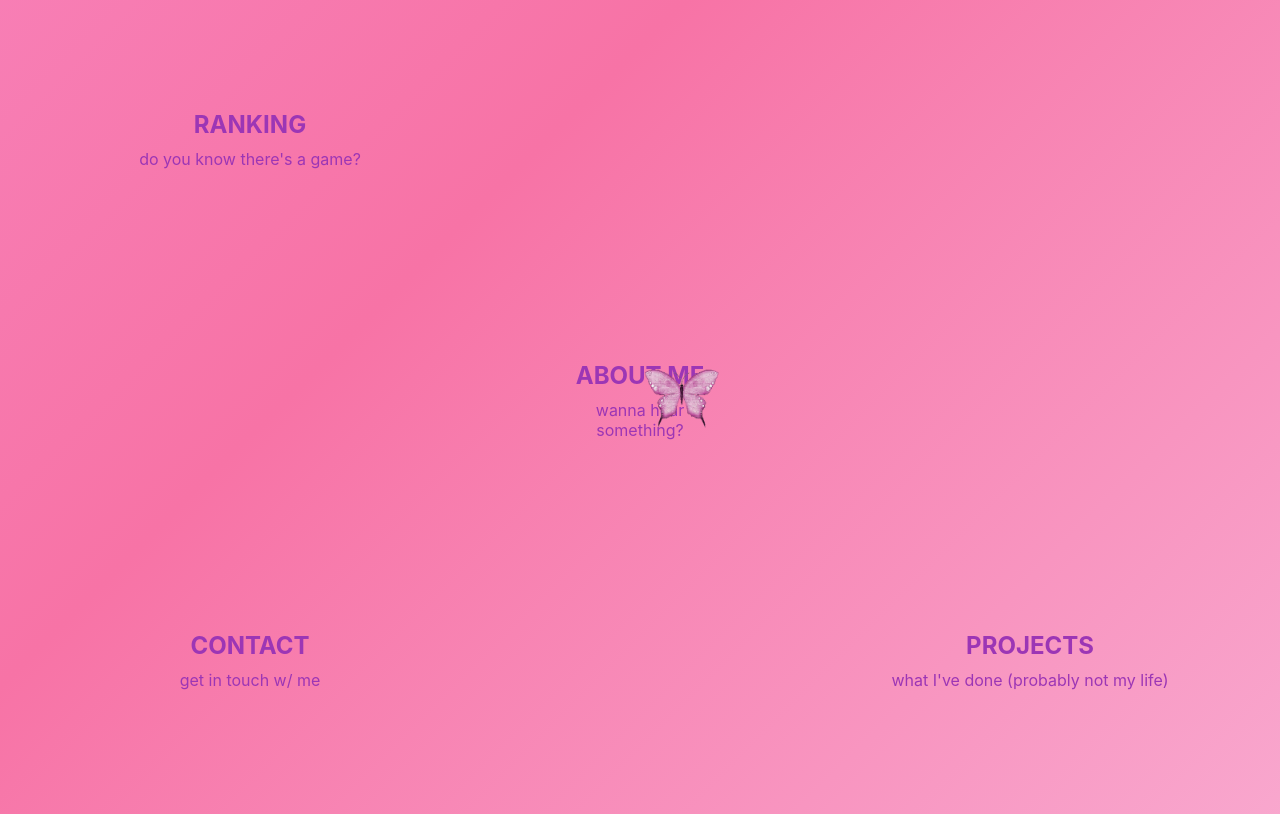
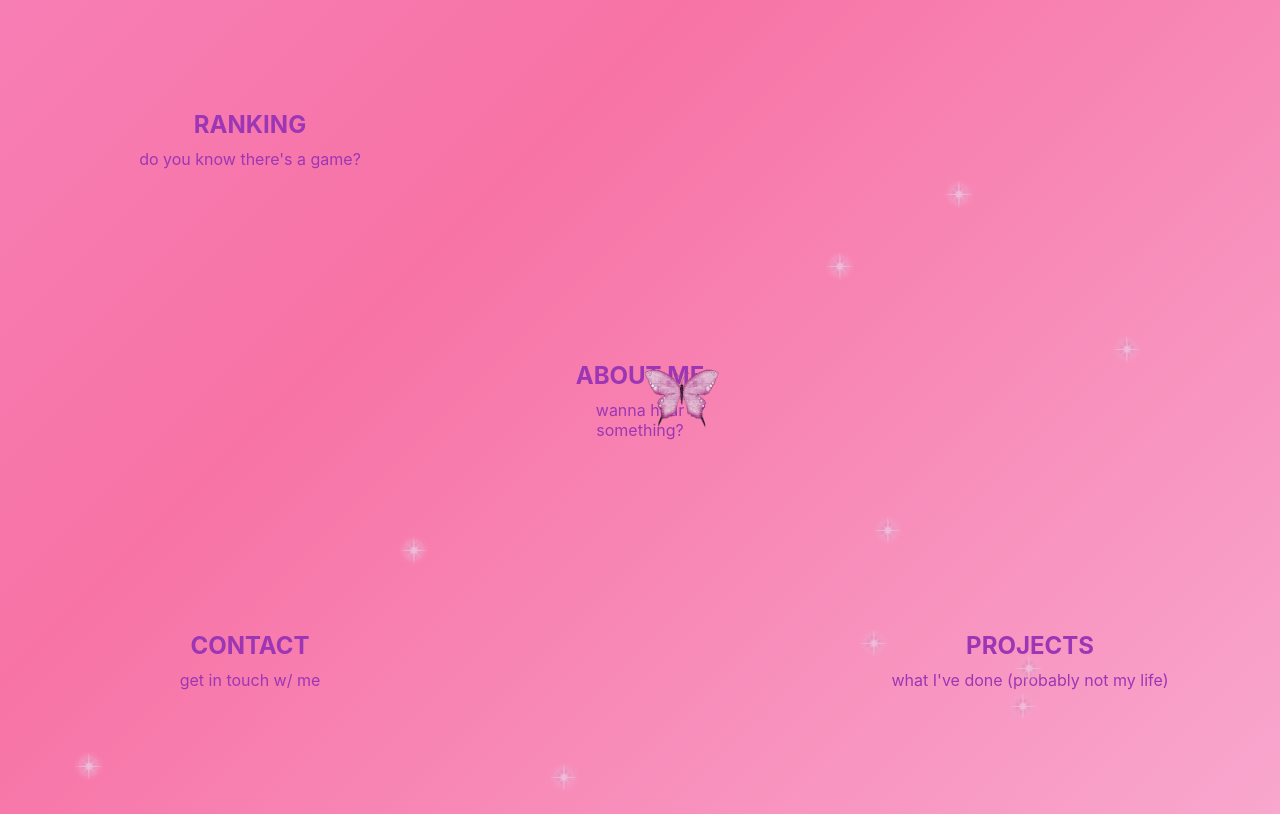
Before and after one commit to sankatjm0/portfolio, a React (Create React App) app in the folder frontend/: page / in a window 1280 px wide. Built offline with nearby package versions, Linux system fonts and the light colour scheme.

Commit message:
restart from butterfly and randomobjects

```diff
--- a/frontend/src/App.js
+++ b/frontend/src/App.js
@@ -1,5 +1,4 @@
 import React, { useEffect, useState, useRef } from 'react';
-import { Routes, Route, Link } from 'react-router-dom';
 import './App.css';
 import gifImg from './butterfly.gif';
 import RandomObject from './component/RandomObject.js';
@@ -14,83 +13,82 @@ function App() {
   const butterflySize = 80;
   const objectSize = 30;
 
-  // const createRandomObject = () => {
-  //   const x = Math.random() * (window.innerWidth - objectSize);
-  //   const y = Math.random() * (window.innerHeight - objectSize);
-  //   return { id: Math.random(), x, y };
-  // };
+  const createRandomObject = () => {
+    const x = Math.random() * (window.innerWidth - objectSize);
+    const y = Math.random() * (window.innerHeight - objectSize);
+    return { id: Math.random(), x, y };
+  };
 
-  // const refillObjects = (currentObjects) => {
-  //   const newObjects = [...currentObjects];
-  //   while (newObjects.length < 10) {
-  //     newObjects.push(createRandomObject());
-  //   }
-  //   return newObjects;
-  // };
+  const refillObjects = (currentObjects) => {
+    const newObjects = [...currentObjects];
+    while (newObjects.length < 10) {
+      newObjects.push(createRandomObject());
+    }
+    return newObjects;
+  };
 
-  // useEffect(() => {
-  //   const initialObjects = Array.from({ length: 10 }, createRandomObject);
-  //   setObjects(initialObjects);
-  // }, []);
+  useEffect(() => {
+    const initialObjects = Array.from({ length: 10 }, createRandomObject);
+    setObjects(initialObjects);
+  }, []);
 
-  // // Update butterfly position smoothly and check collisions
-  // useEffect(() => {
-  //   let animationFrameId;
+  // Update butterfly position smoothly and check collisions
+  useEffect(() => {
+    let animationFrameId;
 
-  //   const moveButterfly = () => {
-  //     setButterflyPos((prev) => {
-  //       const dx = targetPos.x - prev.x;
-  //       const dy = targetPos.y - prev.y;
-  //       const speed = 0.95; // Increased speed to make butterfly stay very close to cursor
-  //       const newX = prev.x + dx * speed;
-  //       const newY = prev.y + dy * speed;
+    const moveButterfly = () => {
+      setButterflyPos((prev) => {
+        const dx = targetPos.x - prev.x;
+        const dy = targetPos.y - prev.y;
+        const speed = 0.95;
+        const newX = prev.x + dx * speed;
+        const newY = prev.y + dy * speed;
 
-  //       // Check collision using butterfly's position (not cursor)
-  //       setObjects((prevObjects) => {
-  //         const remaining = prevObjects.filter((obj) => {
-  //           const isColliding =
-  //             newX < obj.x + objectSize &&
-  //             newX + butterflySize > obj.x &&
-  //             newY < obj.y + objectSize &&
-  //             newY + butterflySize > obj.y;
-  //           return !isColliding;
-  //         });
-  //         return refillObjects(remaining);
-  //       });
+        setObjects((prevObjects) => {
+          const remaining = prevObjects.filter((obj) => {
+            const isColliding =
+              newX < obj.x + objectSize &&
+              newX + butterflySize > obj.x &&
+              newY < obj.y + objectSize &&
+              newY + butterflySize > obj.y;
+            return !isColliding;
+          });
+          return refillObjects(remaining);
+        });
 
-  //       return { x: newX, y: newY };
-  //     });
+        return { x: newX, y: newY };
+      });
 
-  //     animationFrameId = requestAnimationFrame(moveButterfly);
-  //   };
+      animationFrameId = requestAnimationFrame(moveButterfly);
+    };
 
-  //   moveButterfly();
+    moveButterfly();
 
-  //   return () => cancelAnimationFrame(animationFrameId);
-  // }, [targetPos]);
+    return () => cancelAnimationFrame(animationFrameId);
+  }, [targetPos]);
 
-  // const handleMouseMove = (e) => {
-  //   const newX = e.clientX;
-  //   const newY = e.clientY;
-  //   const dx = newX - lastX.current;
+  const handleMouseMove = (e) => {
+    const newX = e.clientX;
+    const newY = e.clientY;
+    const dx = newX - lastX.current;
 
-  //   if (Math.abs(dx) > 10) {
-  //     setAngle(dx > 0 ? 30 : -30);
-  //     clearTimeout(timeoutRef.current);
-  //     timeoutRef.current = setTimeout(() => setAngle(0), 300);
-  //     lastX.current = newX;
-  //   }
+    if (Math.abs(dx) > 10) {
+      setAngle(dx > 0 ? 30 : -30);
+      clearTimeout(timeoutRef.current);
+      timeoutRef.current = setTimeout(() => setAngle(0), 300);
+      lastX.current = newX;
+    }
 
-  //   setTargetPos({ x: newX, y: newY });
-  // };
+    setTargetPos({ x: newX, y: newY });
+  };
 
-  // useEffect(() => {
-  //   window.addEventListener('mousemove', handleMouseMove);
-  //   return () => {
-  //     window.removeEventListener('mousemove', handleMouseMove);
-  //     clearTimeout(timeoutRef.current);
-  //   };
-  // }, []);
+  useEffect(() => {
+    window.addEventListener('mousemove', handleMouseMove);
+    return () => {
+      window.removeEventListener('mousemove', handleMouseMove);
+      clearTimeout(timeoutRef.current);
+    };
+  }, []);
 
   return (
     <div>
@@ -108,9 +106,9 @@ function App() {
         }}
       />
 
-      {/* {objects.map((obj) => (
+      {objects.map((obj) => (
         <RandomObject key={obj.id} x={obj.x} y={obj.y} />
-      ))} */}
+      ))}
 
       <div className="session">
         <link rel="stylesheet" href="https://use.fontawesome.com/releases/v5.6.3/css/all.css" integrity="sha384-UHRtZLI+pbxtHCWp1t77Bi1L4ZtiqrqD80Kn4Z8NTSRyMA2Fd33n5dQ8lWUE00s/" crossorigin="anonymous"></link>
@@ -152,20 +150,15 @@ function App() {
           <h2>PROJECTS</h2>
           <p>what I've done (probably not my life)</p>
           <div className="dropdown-content">
-            {/* <Link to="/portfolio">My Portfolio</Link>
-            <Link to="/maunguoi">Mau Nguoi Cua Cau La Gi ?</Link> */}
+            <a href="https://sankatimo.github.io/portfolio">My Portfolio</a>
+            <a href="#">Mau Nguoi Cua Cau La Gi ?</a>
+            <a href="#">Telegram Bot</a>
           </div>
         </div>
-
         <div name="ranking" id="ranking">
           <h2>RANKING</h2>
           <p>do you know there's a game?</p>
         </div>
-        {/* <Routes>
-          <Route path="/portfolio" element={<MyPortfolio />} />
-          <Route path="/maunguoi" element={<MauNguoi />} />
-          <Route path="/telegrambot" element={<TelegramBot />} />
-        </Routes> */}
       </div>
     </div>
   );
--- a/frontend/src/index.js
+++ b/frontend/src/index.js
@@ -1,12 +1,9 @@
 import React, { useEffect, useState, useRef } from 'react';
 import ReactDOM from 'react-dom/client';
-import { BrowserRouter } from 'react-router-dom';
 import App from './App';
 import './index.css';
 
 const root = ReactDOM.createRoot(document.getElementById('root'));
 root.render(
-  <BrowserRouter>
     <App />
-  </BrowserRouter>
 );
```
